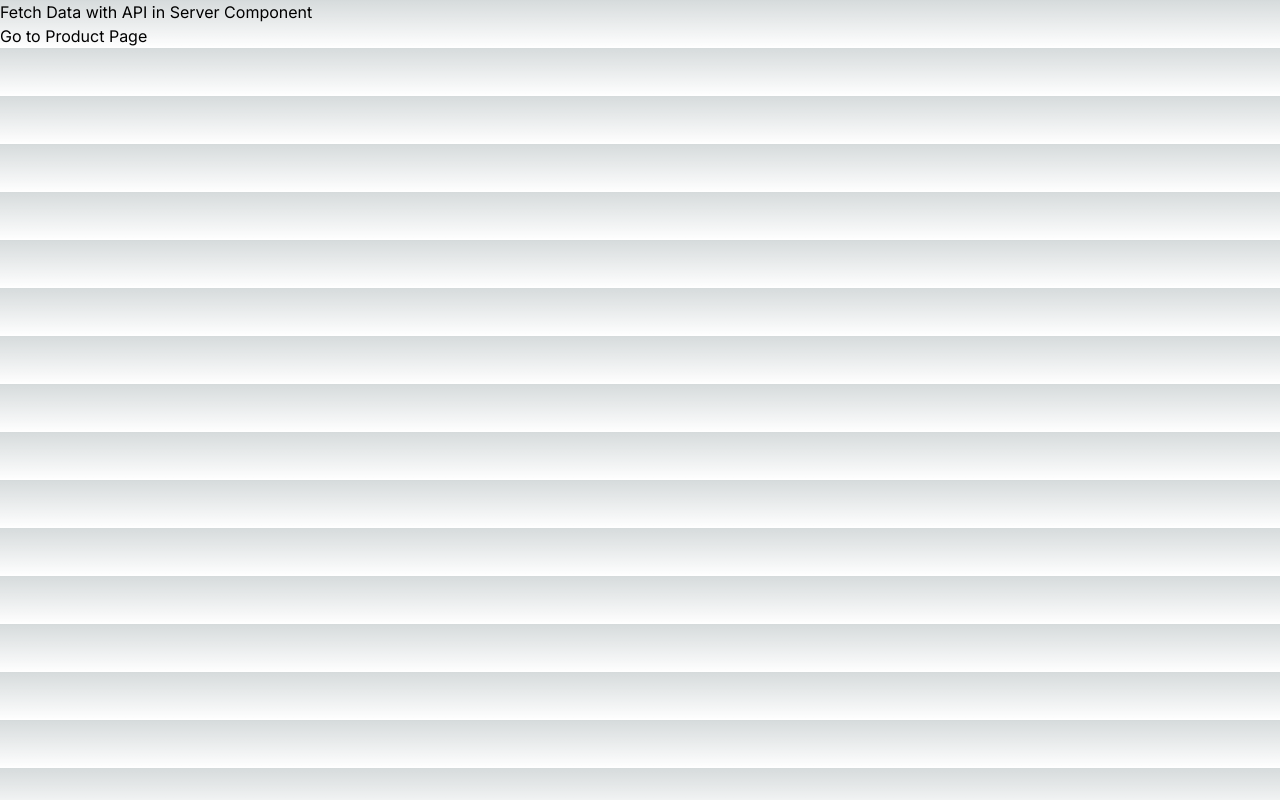
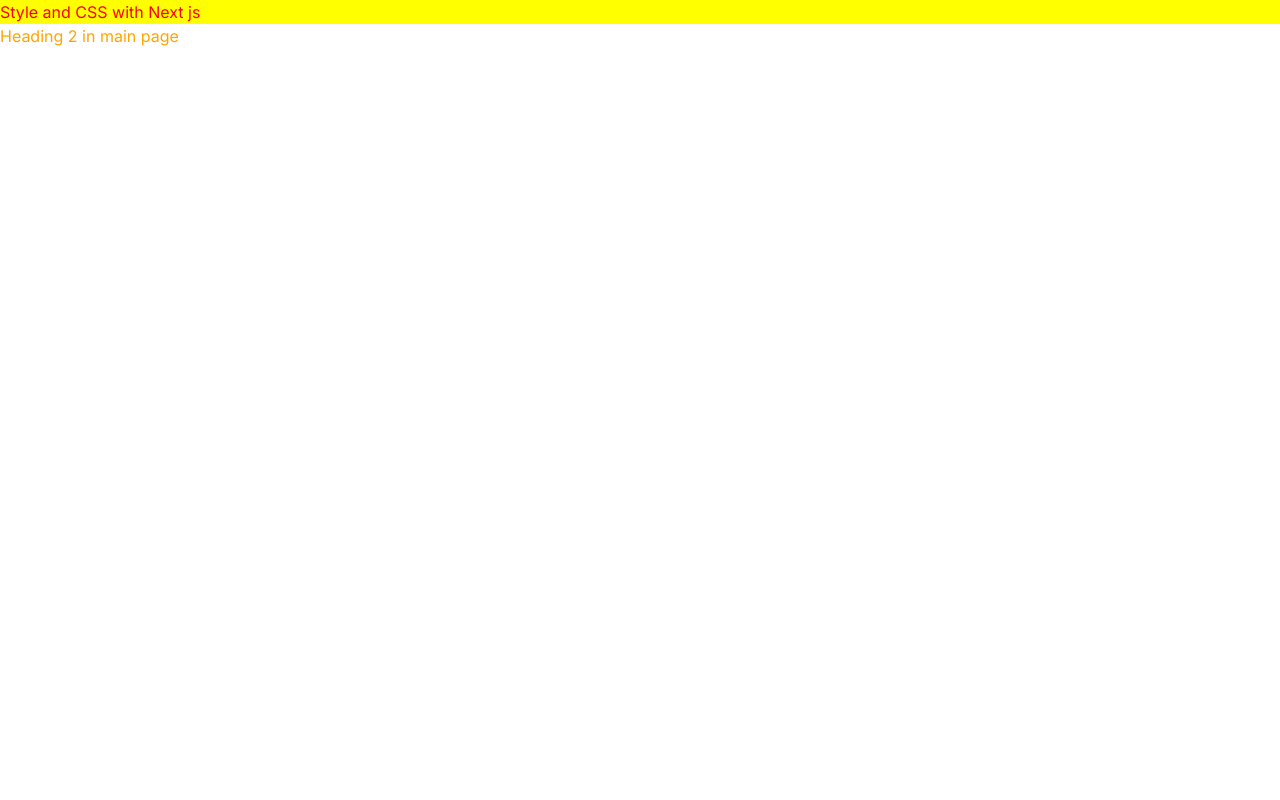
Before and after one commit to Alla-ud-din/Next-Js-youtube, a Next.js app: page / in a window 1280 px wide. Built offline with nearby package versions, Linux system fonts and the light colour scheme.

Commit message:
publishing branch

```diff
--- a/src/app/globals.css
+++ b/src/app/globals.css
@@ -2,26 +2,7 @@
 @tailwind components;
 @tailwind utilities;
 
-:root {
-  --foreground-rgb: 0, 0, 0;
-  --background-start-rgb: 214, 219, 220;
-  --background-end-rgb: 255, 255, 255;
+h1{
+  color: red;
+  background-color: yellow;
 }
-
-@media (prefers-color-scheme: dark) {
-  :root {
-    --foreground-rgb: 255, 255, 255;
-    --background-start-rgb: 0, 0, 0;
-    --background-end-rgb: 0, 0, 0;
-  }
-}
-
-body {
-  color: rgb(var(--foreground-rgb));
-  background: linear-gradient(
-      to bottom,
-      transparent,
-      rgb(var(--background-end-rgb))
-    )
-    rgb(var(--background-start-rgb));
-}
--- a/src/app/layout.tsx
+++ b/src/app/layout.tsx
@@ -1,6 +1,7 @@
 import type { Metadata } from 'next'
 import { Inter } from 'next/font/google'
 import './globals.css'
+import './style.css'
 
 const inter = Inter({ subsets: ['latin'] })
 
--- a/src/app/page.tsx
+++ b/src/app/page.tsx
@@ -3,8 +3,9 @@ import Link from "next/link";
 export default function Home() {
   return (
     <main>
-      <h1>Fetch Data with API in Server Component </h1>
-     <Link href="/productlist">Go to Product Page</Link>
+      <h1>Style and CSS with Next js</h1>
+      <h2>Heading 2 in main page</h2>
+
     </main>
   )
 }
--- a/src/app/productlist/page.tsx
+++ /dev/null
@@ -1,24 +0,0 @@
-import Product from "./product";
-
-async function productList() {
-    let res = await fetch("https://dummyjson.com/products");
-    let data = await res.json();
-    return data.products
-}
-
-export default async function Page() {
-
-    let products = await productList();
-    // console.log(products);
-    return (<div>
-        <h1>Product List</h1>
-        {
-            products.map((item : any) => (
-                <div>
-                    <h3>Name: {item.title}</h3>
-                   <Product price={item.price} />
-                </div>
-            ))
-        }
-    </div>)
-}
--- a/src/app/productlist/product.tsx
+++ /dev/null
@@ -1,9 +0,0 @@
-"use client"
-export default function Product({price}:any){
-    // console.log(price);
-    return(
-        <div>
-            <button onClick={()=>alert(price)}>Check Price </button>
-        </div>
-    )
-}
--- /dev/null
+++ b/src/app/style.css
@@ -0,0 +1,3 @@
+h2{
+    color: orange;
+}
--- /dev/null
+++ b/src/app/user/page.tsx
@@ -0,0 +1,13 @@
+'use client'
+import { useState } from "react"
+
+export default function Page(){
+    const [h3Style,setH3Style]=useState({backgroundColor:'green'})
+    return(<div>
+        <h1 style={{backgroundColor:"blue"}} >User Page</h1>
+      <h2>Heading 2 in user page</h2>
+      <h3 style={h3Style} >Heading 3 for user</h3>
+      <button onClick={()=>setH3Style({backgroundColor:'red'})}>Update Style</button>
+
+    </div>)
+}
```
